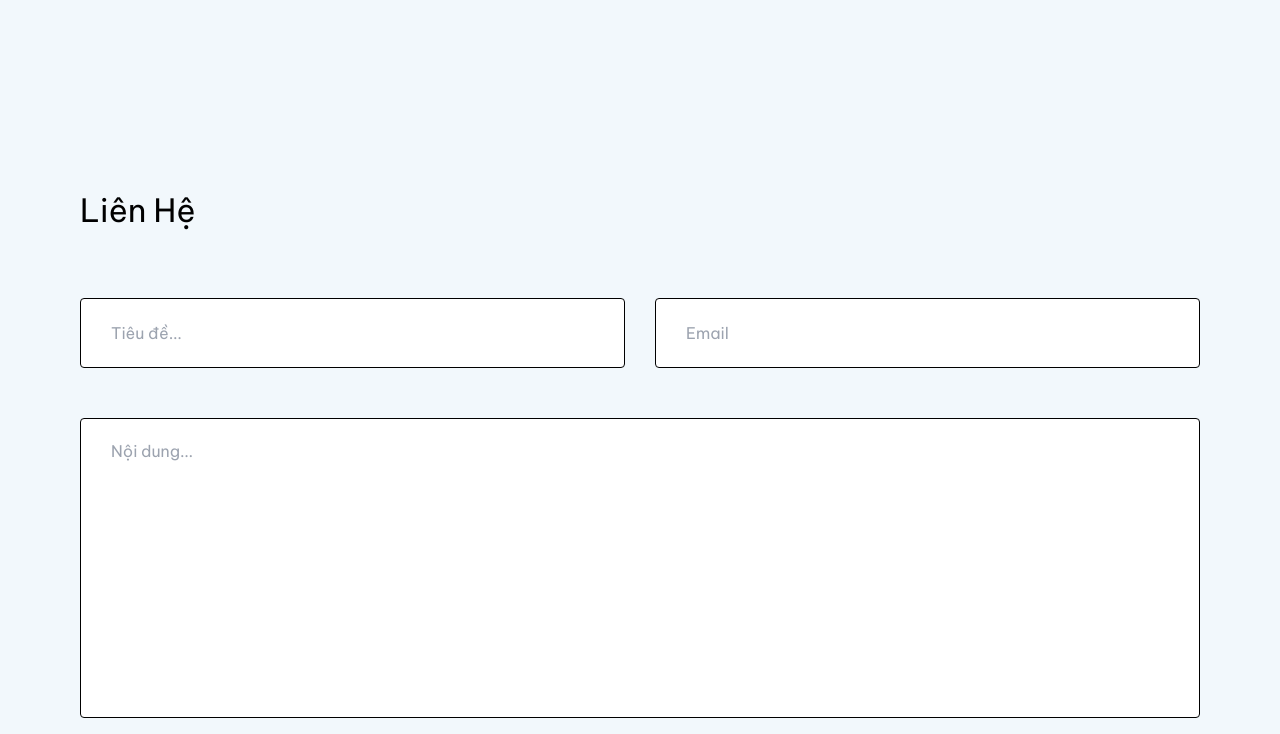
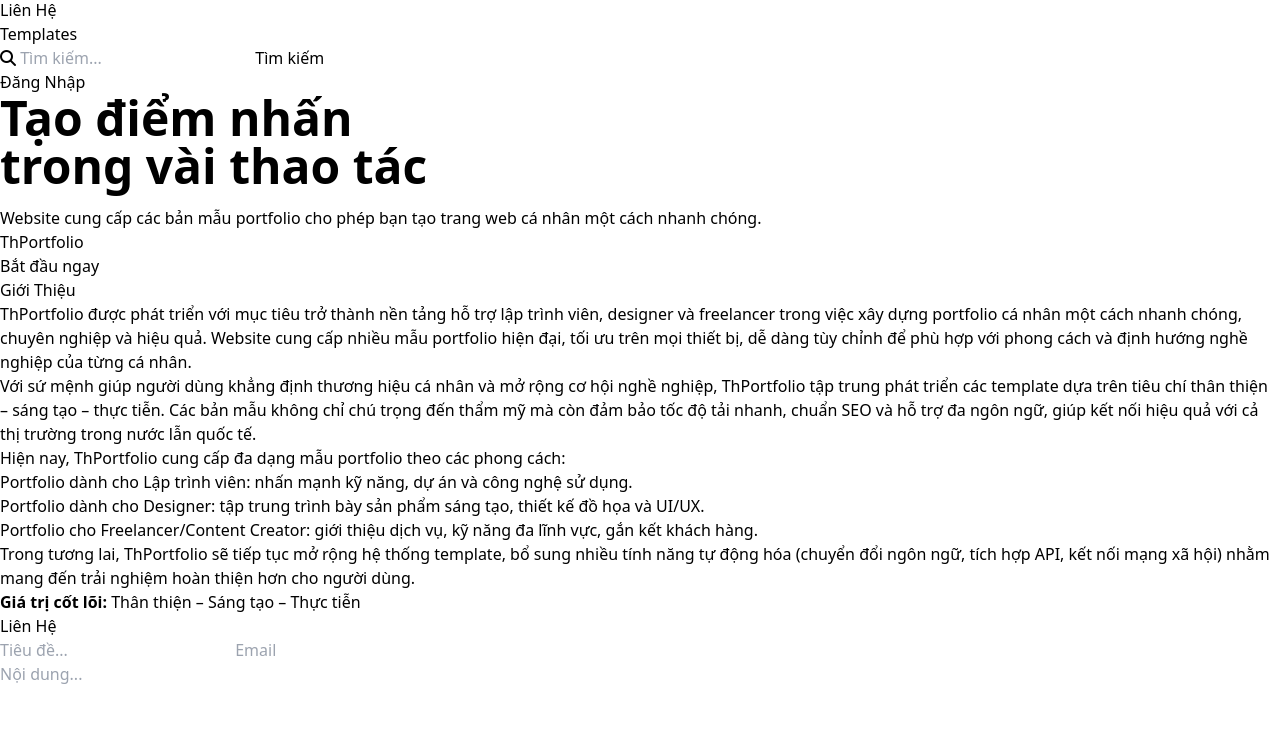
Before and after one commit to hacmadaosi/ThPortfolio, a plain HTML site: page ui/user/index.html in a window 1280 px wide. Shown: the part 734-1468 px from the top of the page. Drawn offline with nearby package versions, Linux system fonts and the light colour scheme; no server answers.

Commit message:
merge fearure/dangnhap

```diff
--- a/ui/user/index.html
+++ b/ui/user/index.html
@@ -6,9 +6,9 @@
     <title>ThPortfolio</title>
     <link rel="icon" type="image/png" href="./resource/Logo.png" />
 
-    <link rel="stylesheet" href="../css/style.css" />
+    <!-- <link rel="stylesheet" href="../css/style.css" />
     <link rel="stylesheet" href="../css/classStyle.css" />
-    <link rel="stylesheet" href="../css/mobile.css" />
+    <link rel="stylesheet" href="../css/mobile.css" /> -->
     <link
       href="https://fonts.googleapis.com/css2?family=Be+Vietnam+Pro:wght@400;500;600;700&display=swap"
       rel="stylesheet"
@@ -162,7 +162,7 @@
     <div id="trang-chu" class="view">
         <div id="center-content">
           <div id="center-content-left">
-            <h1 class="font-bold text-5xl">Tạo điểm nhấn</br>trong vài thao tác</h1>
+            <h1 class="font-bold text-5xl mb-4">Tạo điểm nhấn</br>trong vài thao tác</h1>
             <p>Website cung cấp các bản mẫu portfolio cho phép bạn tạo trang web cá nhân một cách nhanh chóng.</p>
           </div>
           <div id="center-content-right">ThPortfolio</div>
```
